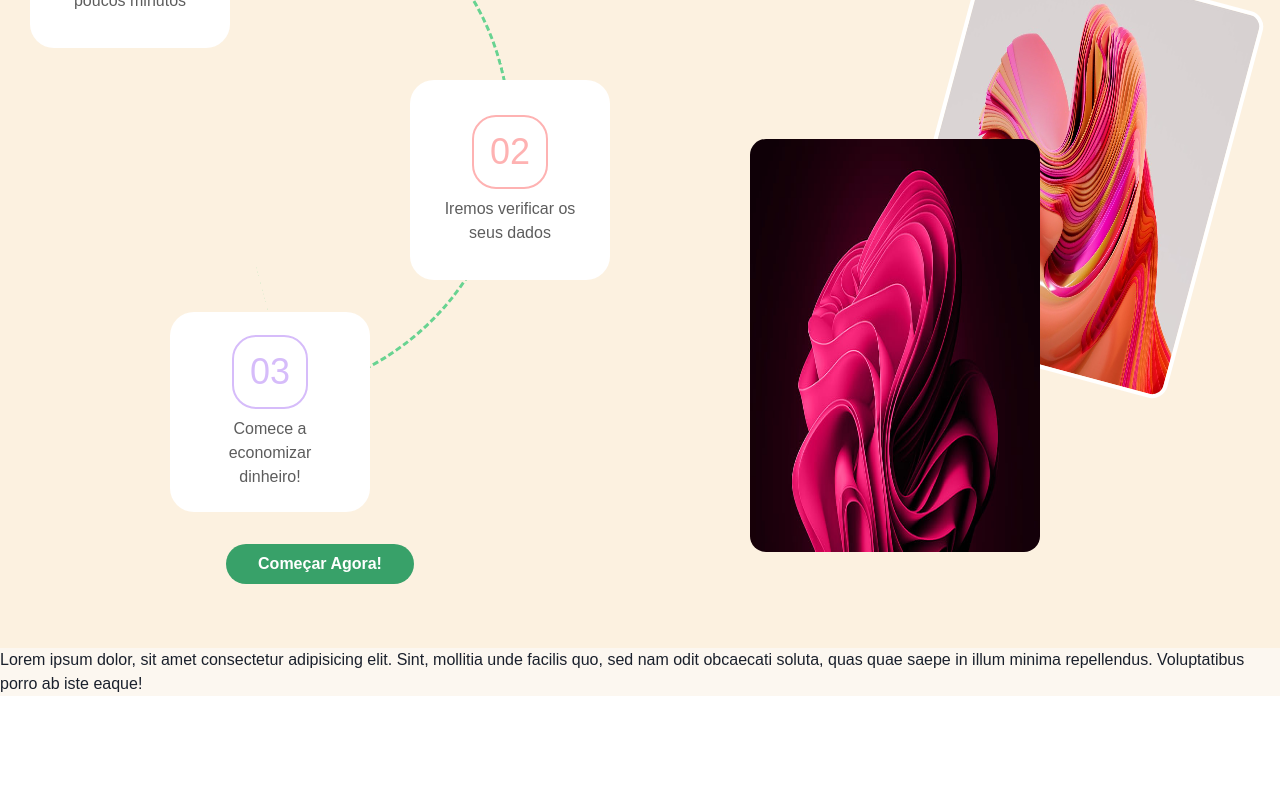
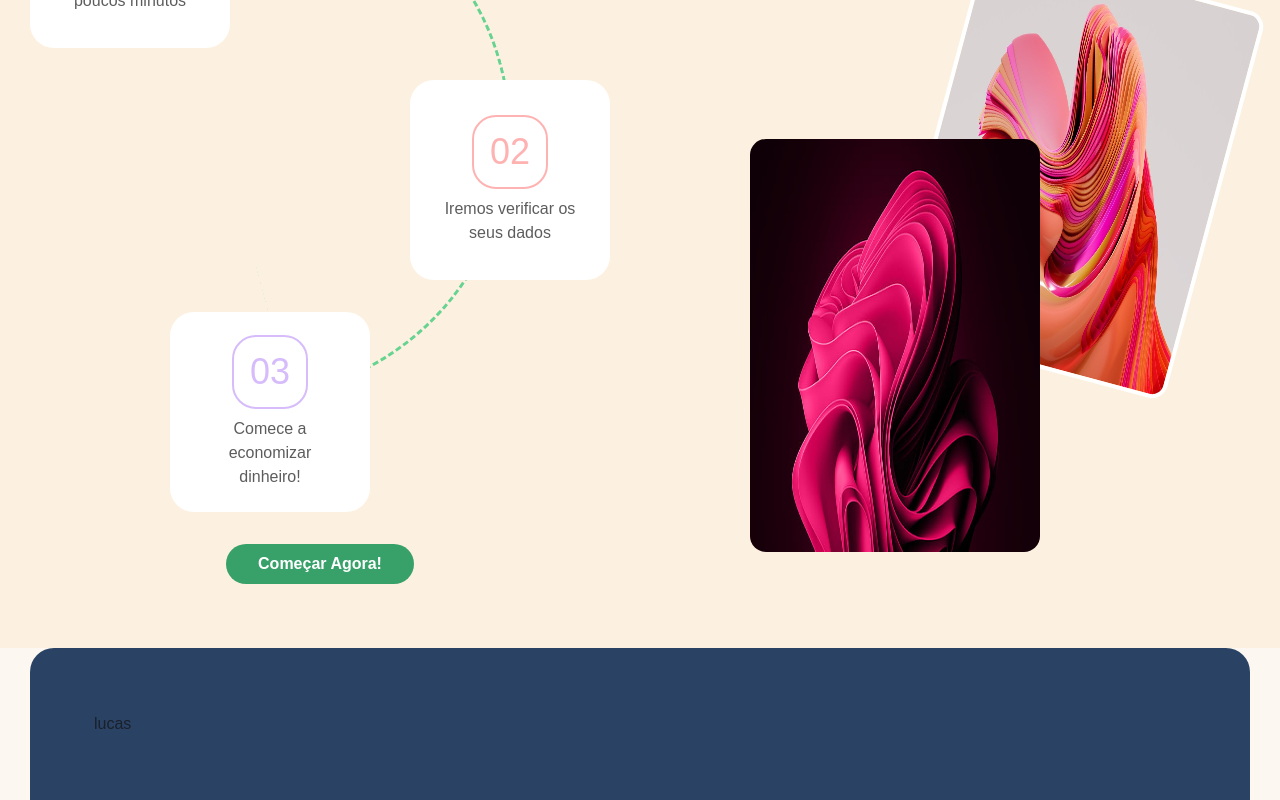
Before and after one commit to reisblucas/landing-page, a React (Create React App) app: page / in a window 1280 px wide. Shown: the part 3697-4497 px from the top of the page. Before the commit the page ends 4393 px from the top, so only its background shows below. Built offline with nearby package versions, Linux system fonts and the light colour scheme.

Commit message:
feat: add initial footer component

```diff
--- a/src/ui/layout/Layout.tsx
+++ b/src/ui/layout/Layout.tsx
@@ -1,19 +1,14 @@
 import { Box } from '@chakra-ui/react'
 import { Outlet } from 'react-router-dom'
 
-import { Header } from './components'
+import { Footer, Header } from './components'
 
 export function Layout() {
 	return (
 		<Box backgroundColor="background-hero" width="full">
 			<Header />
 			<Outlet />
-
-			{/* footer */}
-			<Box>
-				Lorem ipsum dolor, sit amet consectetur adipisicing elit. Sint, mollitia unde facilis quo, sed nam odit
-				obcaecati soluta, quas quae saepe in illum minima repellendus. Voluptatibus porro ab iste eaque!
-			</Box>
+			<Footer />
 		</Box>
 	)
 }
--- /dev/null
+++ b/src/ui/layout/components/footer/index.tsx
@@ -0,0 +1,21 @@
+import { gpx, gpySection } from '@/ui/patterns'
+import { Box, HStack, VStack } from '@chakra-ui/react'
+
+export function Footer() {
+	return (
+		<Box width="full" px={gpx}>
+			<Box backgroundColor="blue.800" borderTopRadius="3xl">
+				<HStack px={16} py={gpySection} justifyContent="space-between">
+					<VStack>
+						<Box>lucas</Box>
+					</VStack>
+					<HStack>
+						<VStack></VStack>
+						<VStack></VStack>
+						<VStack></VStack>
+					</HStack>
+				</HStack>
+			</Box>
+		</Box>
+	)
+}
--- a/src/ui/layout/components/index.ts
+++ b/src/ui/layout/components/index.ts
@@ -1,3 +1,4 @@
 export { Header } from './header'
 export * from './section'
 export * from './general'
+export * from './footer'
```
